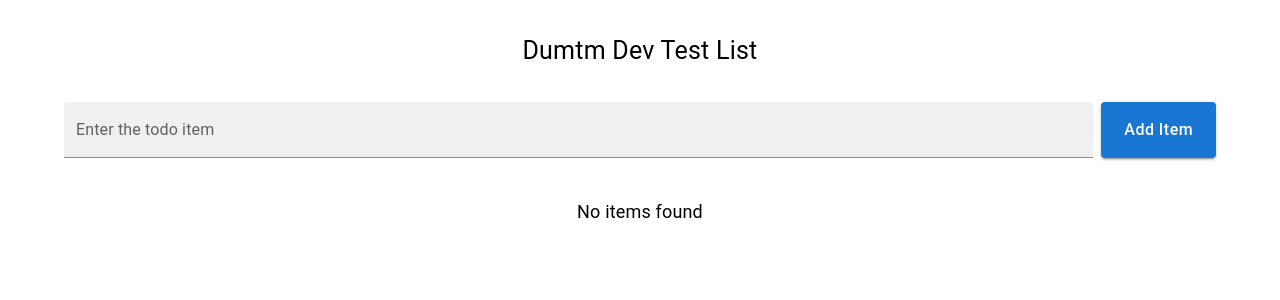
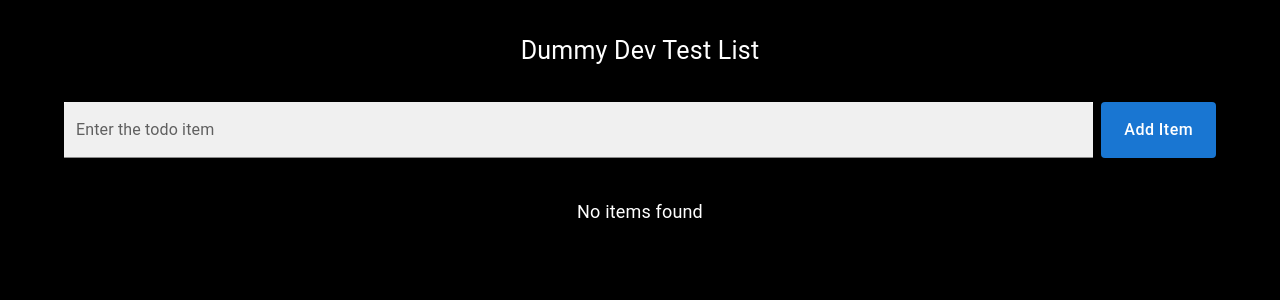
Before and after one commit to vihanpereraux/react-playground, a React (Vite) app in the folder mern-todo-app/client/: page / in a window 1280 px wide. Shown: the top 300 px of the page. Built offline with nearby package versions, Linux system fonts and the light colour scheme.

Commit message:
Change colors

```diff
--- a/mern-todo-app/client/src/Create.tsx
+++ b/mern-todo-app/client/src/Create.tsx
@@ -8,7 +8,7 @@ function Create(){
             <div className="form_wrapper">
                 <TextField
                     sx={{
-                        // background: 'red',
+                        background: 'white',
                         width: '90%'
                     }}
                     id="filled-basic"
--- a/mern-todo-app/client/src/Home.jsx
+++ b/mern-todo-app/client/src/Home.jsx
@@ -17,9 +17,10 @@ function Home(){
                  }}>
                     {/* heading */}
                     <Typography sx={{
+                        color: 'white',
                         fontSize: 25
                      }}>
-                        Dumtm Dev Test List</Typography>
+                        Dummy Dev Test List</Typography>
 
                     {/* form comp */}
                     <Box sx={{
@@ -36,6 +37,7 @@ function Home(){
                         {
                             todos.length === 0 ?
                             <Typography sx={{
+                                color: 'white',
                                 fontSize: 18
                             }}>
                                 No items found
--- a/mern-todo-app/client/src/styles/Styles.css
+++ b/mern-todo-app/client/src/styles/Styles.css
@@ -1,3 +1,7 @@
+body{
+    background: black;
+}
+
 .form_wrapper{
     display: flex;
     /* background: lightblue; */
```
